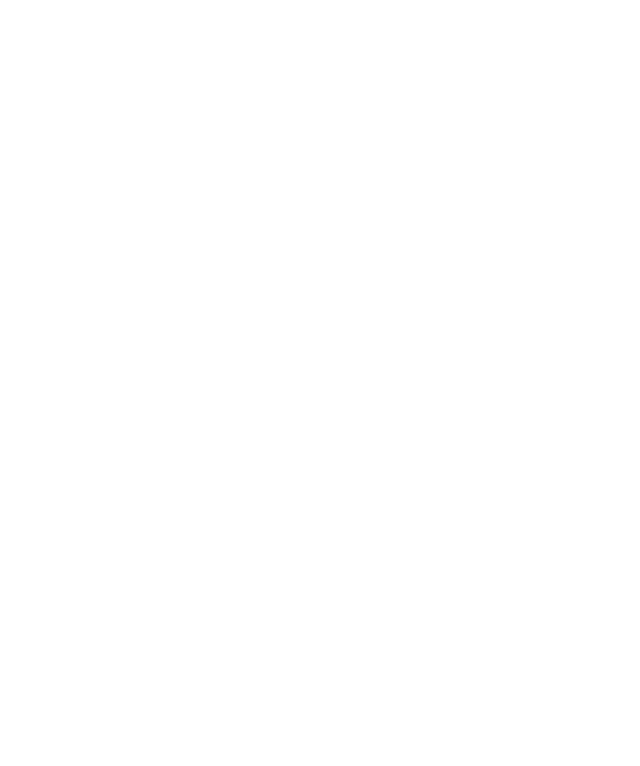
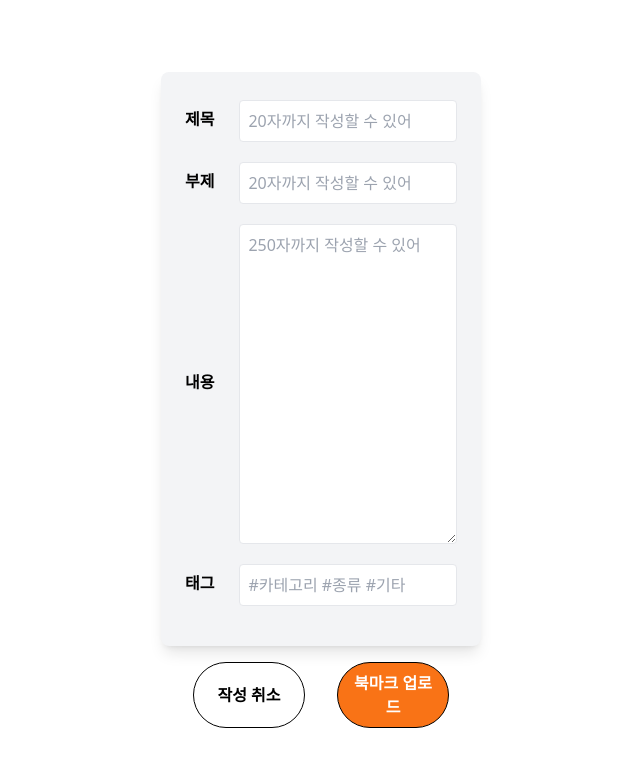
Before and after one commit to UMC-Umark/umark-FE, a React (Create React App) app: page /write in a window 1280 px wide. Before the commit this address had no page. Shown: the top 766 px of the page, without its empty margins (319-959 px from the left). Built offline with nearby package versions, Linux system fonts and the light colour scheme.

Commit message:
[FEAT}-write bookmark

```diff
--- a/src/App.js
+++ b/src/App.js
@@ -1,6 +1,6 @@
 import { BrowserRouter, Route, Routes } from "react-router-dom";
 import Home from "./pages/Home";
-
+import Bookmark from './pages/Bookmark';
 
 function App() {
   return (
@@ -8,6 +8,7 @@ function App() {
       <BrowserRouter>
         <Routes>
           <Route path="/" element={<Home />} />
+          <Route path="/write" element={<Bookmark />} />
         </Routes>
       </BrowserRouter>
     </div>
--- /dev/null
+++ b/src/pages/Bookmark.jsx
@@ -0,0 +1,106 @@
+import React, { useState } from 'react';
+
+function Bookmark() {
+  const [title, setTitle] = useState('');
+  const [subtitle, setSubtitle] = useState('');
+  const [content, setContent] = useState('');
+  const [tags, setTags] = useState('');
+
+  const handleSubmit = (e) => {
+    e.preventDefault();
+    console.log('Title:', title);
+    console.log('Subtitle:', subtitle);
+    console.log('Content:', content);
+    console.log('Tags:', tags);
+
+    // 여기서 서버에 데이터를 업로드하거나 필요한 동작을 수행합니다.
+  };
+
+  const handleCancel = () => {
+    setTitle('');
+    setSubtitle('');
+    setContent('');
+    setTags('');
+  };
+
+  return (
+    <div>
+      <div className="flex items-center justify-center h-screen flex-col">
+        <form onSubmit={handleSubmit} className="w-1/4 bg-gray-100 p-6 rounded-lg shadow-lg">
+          <div className="mb-4 flex items-center">
+            <label htmlFor="title" className="block text-black font-bold w-1/5">
+              제목
+            </label>
+            <input
+              type="text"
+              id="title"
+              value={title}
+              onChange={(e) => setTitle(e.target.value)}
+              className="w-4/5 mt-1 p-2 border rounded focus:outline-none focus:border-blue-500"
+              maxLength="20"
+              placeholder="20자까지 작성할 수 있어"
+            />
+          </div>
+          <div className="mb-4 flex items-center">
+            <label htmlFor="subtitle" className="block text-black font-bold w-1/5">
+              부제
+            </label>
+            <input
+              type="text"
+              id="subtitle"
+              value={subtitle}
+              onChange={(e) => setSubtitle(e.target.value)}
+              className="w-4/5 mt-1 p-2 border rounded focus:outline-none focus:border-blue-500"
+              maxLength="20"
+              placeholder="20자까지 작성할 수 있어"
+            />
+          </div>
+          <div className="mb-4 flex items-center">
+            <label htmlFor="content" className="block text-black font-bold w-1/5">
+              내용
+            </label>
+            <textarea
+              id="content"
+              value={content}
+              onChange={(e) => setContent(e.target.value)}
+              className="w-4/5 h-80 mt-1 p-2 border rounded focus:outline-none focus:border-blue-500"
+              maxLength="250"
+              placeholder="250자까지 작성할 수 있어"
+            />
+          </div>
+          <div className="mb-4 flex items-center">
+            <label htmlFor="tags" className="block text-black font-bold w-1/5">
+              태그
+            </label>
+            <input
+              type="text"
+              id="tags"
+              value={tags}
+              onChange={(e) => setTags(e.target.value)}
+              className="w-4/5 mt-1 p-2 border rounded focus:outline-none focus:border-blue-500"
+              placeholder="#카테고리 #종류 #기타"
+            />
+          </div>
+        </form>
+        <div className="flex justify-between w-1/5 mt-4">
+          <button
+            type="submit"
+            onClick={handleSubmit}
+            className="w-1/2 mr-8 py-2 px-4 font-bold rounded-full border border-black bg-white text-black hover:bg-gray-300 focus:outline-none"
+          >
+            작성 취소
+          </button>
+          <button
+            type="button"
+            onClick={handleCancel}
+            className="w-1/2 py-2 px-4 font-bold rounded-full border border-black bg-orange-500 text-white hover:bg-orange-600 focus:outline-none"
+          >
+            북마크 업로드
+          </button>
+        </div>
+      </div>
+    </div>
+  );
+}
+
+export default Bookmark;
```
